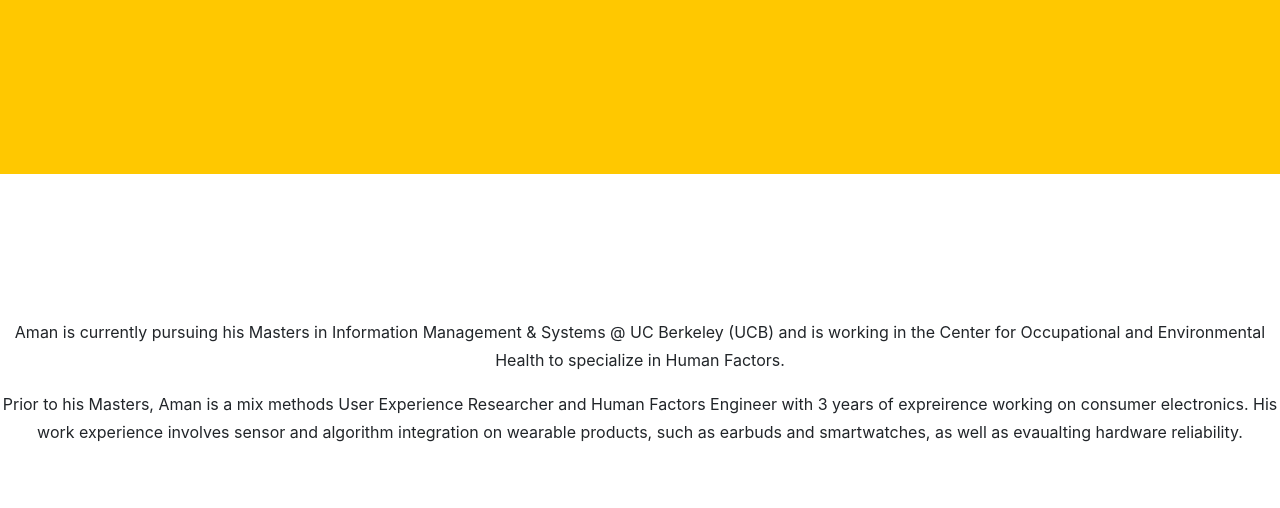
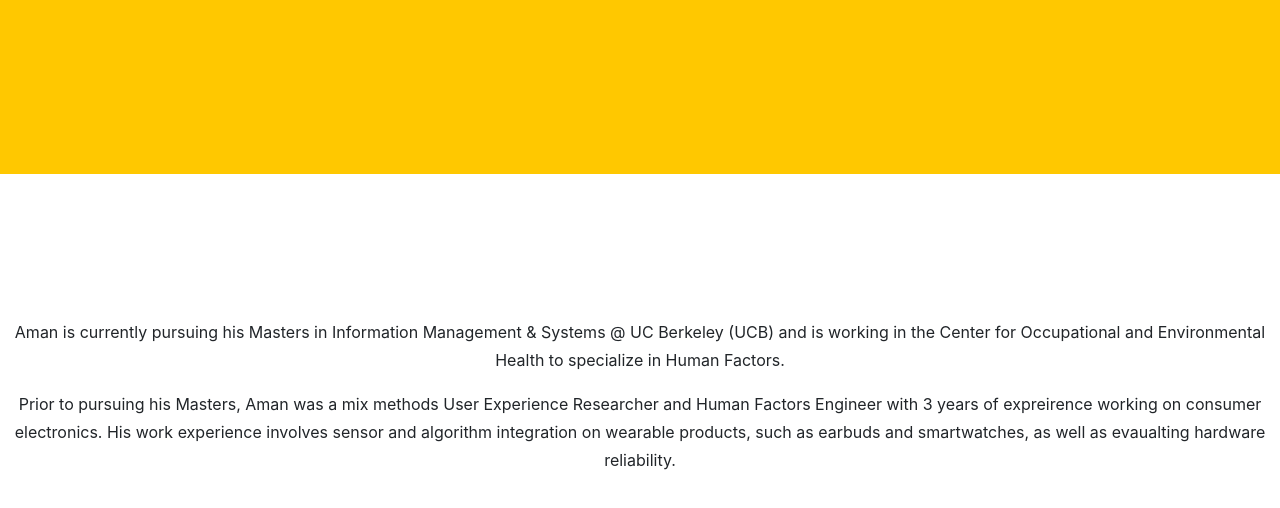
Before and after one commit to amanmehrotra-git/amanmehrotra-git.github.io, a plain HTML site: page index.html in a window 1280 px wide. Shown: the part 506-1014 px from the top of the page. Drawn offline with Linux system fonts and the light colour scheme.

Commit message:
Update index.html

```diff
--- a/index.html
+++ b/index.html
@@ -42,7 +42,7 @@
                 <p>Aman is currently pursuing his Masters in Information Management & Systems @ UC Berkeley (UCB)
                     and is working in the Center for Occupational and Environmental Health to specialize in Human Factors.</p>
 
-                <p>Prior to his Masters, Aman is a mix methods User Experience Researcher and Human Factors Engineer
+                <p>Prior to pursuing his Masters, Aman was a mix methods User Experience Researcher and Human Factors Engineer
                     with 3 years of expreirence working on consumer electronics. His work experience involves sensor and algorithm
                     integration on wearable products, such as earbuds and smartwatches, as well as evaualting hardware reliability.<p\>
             </div>
```
